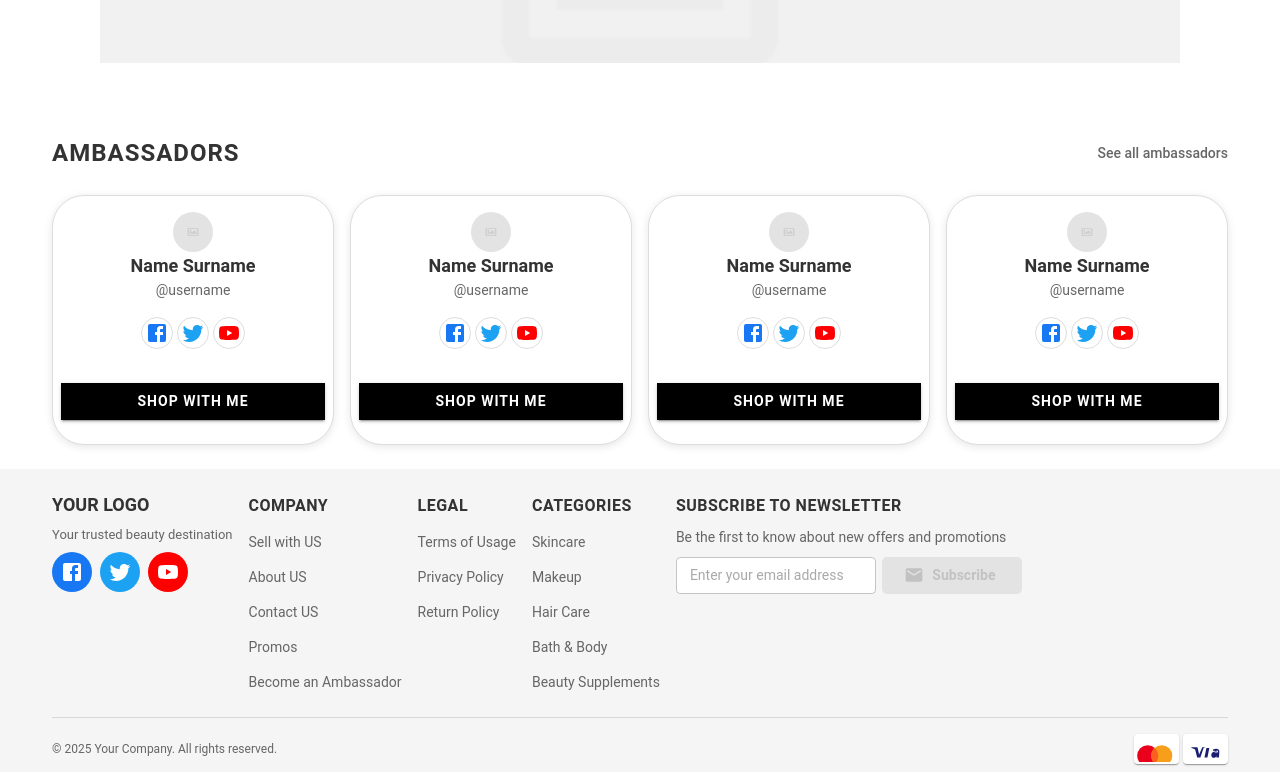
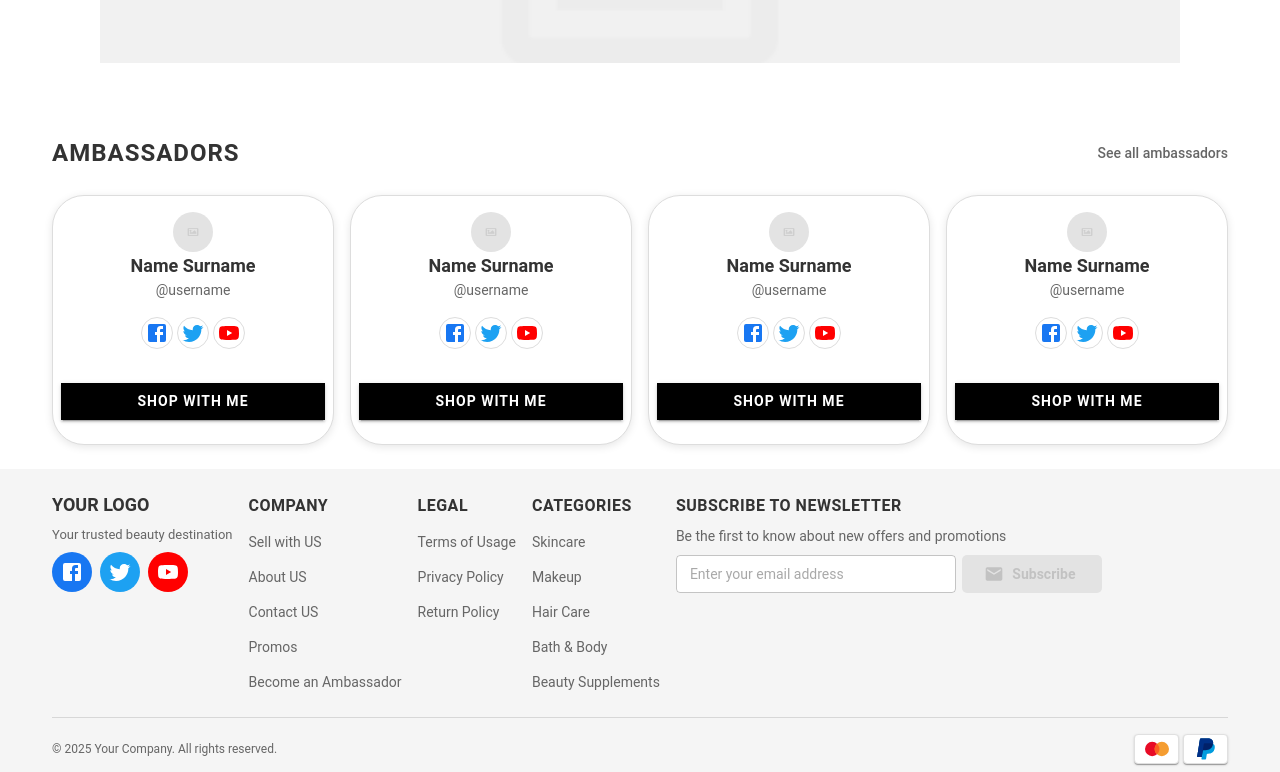
Before and after one commit to ThanhDatis/React-Vite, a React (Vite) app: page / in a window 1280 px wide. Shown: the part 3077-3849 px from the top of the page. Built offline with nearby package versions, Linux system fonts and the light colour scheme; the HTML template or start-up script is replaced by a standard one.

Commit message:
Fix FooterContent.jsx

```diff
--- a/src/components/common/index.js
+++ b/src/components/common/index.js
@@ -1,3 +1,4 @@
 export * from './Button';
 export * from './Icons';
 export * from './Typography';
+export * from './Form';
--- a/src/components/layouts/Footer/FooterContent.jsx
+++ b/src/components/layouts/Footer/FooterContent.jsx
@@ -5,14 +5,11 @@ import {
   Container,
   Grid,
   Typography,
-  TextField,
-  Button,
-  IconButton,
+  // TextField,
   List,
   ListItem,
   ListItemText,
   Divider,
-  Paper,
   Alert,
   CircularProgress,
   useTheme,
@@ -25,56 +22,31 @@ import {
   YouTube
 } from "@mui/icons-material";
 
-import { SubscribeButton } from "../../common";
+import {
+  SubscribeButton,
+  SocialButton,
+  HeadingTypography,
+  LinkTypography,
+  BodyTypography,
+  PaymentIconGroup,
+  ValidatedTextField,
+} from "../../common";
 
-import { FOOTER_DATA, COMPANY_INFO } from "../../../data/footerData";
+import { FOOTER_DATA, COMPANY_INFO, NEWSLETTER_MESSAGES } from "../../../data/footerData";
 import { useNewsletter } from "../../../hooks/useNewsletter";
 
 const FooterList = React.memo(({ title, items }) => (
   <Box>
-    <Typography
-      variant="h6"
-      component="h3"
-      sx={{
-        fontWeight: "bold",
-        mb: { xs: 1.5, md: 2 },
-        textTransform: "uppercase",
-        fontSize: { xs: "14px", md: "16px" },
-        color: "text.primary",
-        letterSpacing: 0.5,
-      }}
-    >
+    <HeadingTypography variant="h6" component="h3">
       {title}
-    </Typography>
+    </HeadingTypography>
     <List sx={{ p: 0 }} role="list">
       {items.map((item) => (
         <ListItem key={item.id} sx={{ p: 0, mb: 0.5 }} role="listitem">
           <ListItemText>
-            <Typography
-              component={Link}
-              to={item.path}
-              sx={{
-                color: 'text.secondary',
-                textDecoration: 'none',
-                fontSize: { xs: '13px', md: '14px' },
-                display: 'block',
-                py: 0.5,
-                transition: "all 0.2s ease-in-out",
-                '&:hover': {
-                  color: "text.primary",
-                  textDecoration: "underline",
-                  pl: 0.5,
-                },
-                '&:focus': {
-                  outline: '2px solid',
-                  outlineColor: 'primary.main',
-                  outlineOffset: '2px',
-                  borderRadius: 1,
-                },
-              }}
-            >
+            <LinkTypography to={item.path}>
               {item.title}
-            </Typography>
+            </LinkTypography>
           </ListItemText>
         </ListItem>
       ))}
@@ -86,7 +58,6 @@ const FooterList = React.memo(({ title, items }) => (
 const SocialIcons = React.memo(({ socialLinks }) => {
 
   const renderIcon = (iconType) => {
-    // const normalizedType = iconType?.toLowerCase().trim();
 
     switch (iconType) {
       case "facebook":
@@ -96,7 +67,6 @@ const SocialIcons = React.memo(({ socialLinks }) => {
       case "youtube":
         return <YouTube />;
       default:
-        // console.warn(`Unknown social icon type:, "${iconType}"`);
         return null;
     }
   };
@@ -104,33 +74,17 @@ const SocialIcons = React.memo(({ socialLinks }) => {
   return (
       <Box sx={{ display: 'flex', gap: 2, mt: 2 }} role="list">
         {socialLinks.map(social => (
-          <IconButton
+          <SocialButton
             key={social.id}
             component="a"
             href={social.href}
             target="_blank"
             rel="noopener noreferrer"
             aria-label={`Visit our ${social.name} page`}
-            sx={{
-              backgroundColor: social.color,
-              color: 'white',
-              width: { xs: 36, md: 40 },
-              height: { xs: 36, md: 40 },
-              transition: 'all 0.3s ease-in-out',
-              '&:hover': {
-                backgroundColor: social.color,
-                opacity: 0.8,
-                transform: "scale(1.1)",
-              },
-              '&:focus': {
-                outline: '2px solid',
-                outlineColor: 'primary.main',
-                outlineOffset: '2px',
-              },
-            }}
+            bgColor={social.color}
           >
             {renderIcon(social.iconType)}
-          </IconButton>
+          </SocialButton>
         ))}
       </Box>
     );
@@ -139,9 +93,13 @@ const SocialIcons = React.memo(({ socialLinks }) => {
 const NewsletterSubscription = () => {
   const {
     email,
+    emailError,
+    showEmailError,
     isLoading,
     message,
     handleEmailChange,
+    handleEmailBlur,
+    handleEmailFocus,
     handleSubmit,
     isSubmitDisabled
   } = useNewsletter();
@@ -151,32 +109,13 @@ const NewsletterSubscription = () => {
 
   return (
     <Box>
-      <Typography
-        variant="h6"
-        component="h3"
-        sx={{
-          fontWeight: "bold",
-          mb: { xs: 1.5, md: 2 },
-          textTransform: "uppercase",
-          fontSize: { xs: "14px", md: "16px" },
-          color: 'text.primary',
-          letterSpacing: 0.5,
-        }}
-      >
+      <HeadingTypography variant="h6" component="h3">
         Subscribe to Newsletter
-      </Typography>
+      </HeadingTypography>
 
-      <Typography
-        variant="body2"
-        sx={{
-          mb: 2,
-          color: 'text.secondary',
-          lineHeight: 1.6,
-          fontSize: { xs: "12px", md: "14px" },
-        }}
-      >
+      <BodyTypography sx={{ mb: 2}}>
         Be the first to know about new offers and promotions
-      </Typography>
+      </BodyTypography>
 
       <Box
         component="form"
@@ -189,29 +128,26 @@ const NewsletterSubscription = () => {
         }}
         noValidate
       >
-        <TextField
+        <ValidatedTextField
           type="email"
           placeholder="Enter your email address"
           value={email}
           onChange={handleEmailChange}
+          onBlur={handleEmailBlur}
+          onFocus={handleEmailFocus}
+          error={emailError}
+          showError={showEmailError}
           variant="outlined"
           size="small"
           fullWidth={isMobile}
           disabled={isLoading}
+          tooltipPlacement="top"
           inputProps={{
             'aria-label': 'Email address for newsletter subscription',
-            'aria-describedby': message.text ? 'subscription-message' : undefined,
           }}
           sx={{
             flex: 1,
-            maxWidth: { md: '200px' },
-            '& .MuiOutlinedInput-root': {
-              backgroundColor: 'background.paper',
-              fontSize: '14px',
-              '&:hover .MuiOutlinedInput-notchedOutline': {
-                borderColor: 'primary.main',
-              },
-            }
+            minWidth: '280px',
           }}
         />
 
@@ -244,89 +180,18 @@ const NewsletterSubscription = () => {
   );
 };
 
-const PaymentIcons = React.memo(() => (
-  <Box sx={{ display: 'flex', gap: 1 }} role="img" aria-label="Accepted payment methods">
-    {/* Mastercard */}
-    <Paper
-      elevation={1}
-      sx={{
-        p: 0.5,
-        display: 'flex',
-        alignItems: 'center',
-        justifyContent: 'center',
-        width: { xs: 40, md: 45 },
-        height: { xs: 25, md: 30 },
-        borderRadius: 1,
-        backgroundColor: 'background.paper'
-      }}
-    >
-      <Box
-        component="svg"
-        width="30"
-        height="18"
-        viewBox="0 0 35 22"
-        xmlns="http://www.w3.org/2000/svg"
-        aria-label="Mastercard"
-      >
-        <circle cx="10" cy="16" r="9" fill="#EB001B"/>
-        <circle cx="22" cy="16" r="9" fill="#F79E1B"/>
-        <path d="M16 22.7083C17.8413 21.0603 19 18.6655 19 16C19 13.3345 17.8413 10.9397 16 9.29175C14.1587 10.9397 13 13.3345 13 16C13 18.6655 14.1587 21.0603 16 22.7083Z" fill="#FC6020"/>
-
-      </Box>
-    </Paper>
-
-    {/* Visa */}
-    <Paper
-      elevation={1}
-      sx={{
-        p: 0.5,
-        display: 'flex',
-        alignItems: 'center',
-        justifyContent: 'center',
-        width: { xs: 40, md: 45 },
-        height: { xs: 25, md: 30 },
-        borderRadius: 1,
-        backgroundColor: 'background.paper'
-      }}
-    >
-      <Box
-        component="svg"
-        width="28"
-        height="16"
-        viewBox="0 0 32 20"
-        fill="none"
-        xmlns="http://www.w3.org/2000/svg"
-        aria-label="Visa"
-      >
-        <path
-          d="M14.5 8.5L12 16h-2.5l-1.5-5.8c-.1-.4-.2-.5-.5-.7-.8-.4-1.8-.7-2.5-.9V8h4c.5 0 .9.4 1 .9l1 4.8L13.5 8h2.5l-1.5.5zm3 7.5h-2.3l1.5-7.5h2.3l-1.5 7.5zm8.2-5c0-.3-.2-.5-.5-.5h-2v1.5h2c.3 0 .5-.2.5-.5v-.5zm.8 5h-2l.2-1c-.5.7-1.2 1.2-2.2 1.2-1.2 0-2-.8-2-2 0-1.8 1.3-2.8 3.5-2.8h1v-.2c0-.5-.3-.7-1.2-.7-.8 0-1.5.2-2 .5l.3-1.5c.8-.2 1.5-.4 2.2-.4 1.7 0 2.5.7 2.5 2.2l-.3 4.7z"
-          fill="#1A1F71"
-        />
-      </Box>
-    </Paper>
-  </Box>
-));
-
 export default function FooterContent() {
   // const Theme = useTheme();
   return (
-    <Box
-      component="footer"
-      sx={{
-        backgroundColor: 'grey.100',
-        pt: { xs: 4, md: 6 },
-        pb: 2,
-        mt: 'auto',
-      }}
+    <Box component="footer"
+      sx={{ backgroundColor: 'grey.100', pt: { xs: 4, md: 6 }, pb: 2, mt: 'auto', }}
       role="contentinfo"
     >
       <Container maxWidth="lg" sx={{ px: { xs: 2, sm: 3 } }}>
         <Grid container spacing={{ xs: 3, md: 4 }}>
           <Grid item xs={12} sm={6} md={3}>
             <Box>
-              <Typography
-                variant="h5"
-                component="div"
+              <Typography variant="h5" component="div"
                 sx={{
                   fontWeight: 700,
                   mb: 2,
@@ -379,18 +244,12 @@ export default function FooterContent() {
             gap: 2,
             textAlign: { xs: 'center', sm: 'left' },
         }}>
-          <Typography
-            variant="body2"
-            sx={{
-              color: 'text.secondary',
-              fontSize: { xs: '11px', md: '12px' },
-            }}
-          >
+          <BodyTypography variant="caption">
             © {new Date().getFullYear()} {COMPANY_INFO.name}. All rights reserved.
-          </Typography>
+          </BodyTypography>
 
-          <PaymentIcons
-            types={['mastercard', 'visa']}
+          <PaymentIconGroup
+            types={['mastercard', 'paypal']}
             size='medium'
             containerSx={{ justifyContent: { xs: 'center', sm: 'flex-end' } }}
           />
@@ -402,4 +261,3 @@ export default function FooterContent() {
 
 FooterList.displayName = 'FooterList';
 SocialIcons.displayName = 'SocialIcons';
-PaymentIcons.displayName = 'PaymentIcons';
--- a/src/data/footerData.js
+++ b/src/data/footerData.js
@@ -51,11 +51,11 @@ export const COMPANY_INFO = {
 };
 
 export const NEWSLETTER_MESSAGES = {
-    success: 'Successfully subscribed to our newsletter.',
     emailRequired: 'Please enter your email address.',
     emailInvalid: 'Please enter a valid email address (e.g., example@example.com)',
+    success: 'Successfully subscribed to our newsletter.',
     subscriptionFailed: 'Failed to subscribe. Please try again letter',
     alreadySubscribed: 'This email is already subscribed.',
-}
+};
 
 export const EMAIL_REGEX = /^[a-zA-Z0-9.!#$%&'*+/=?^_`{|}~-]+@[a-zA-Z0-9](?:[a-zA-Z0-9-]{0,61}[a-zA-Z0-9])?(?:\.[a-zA-Z0-9](?:[a-zA-Z0-9-]{0,61}[a-zA-Z0-9])?)*$/;
```
